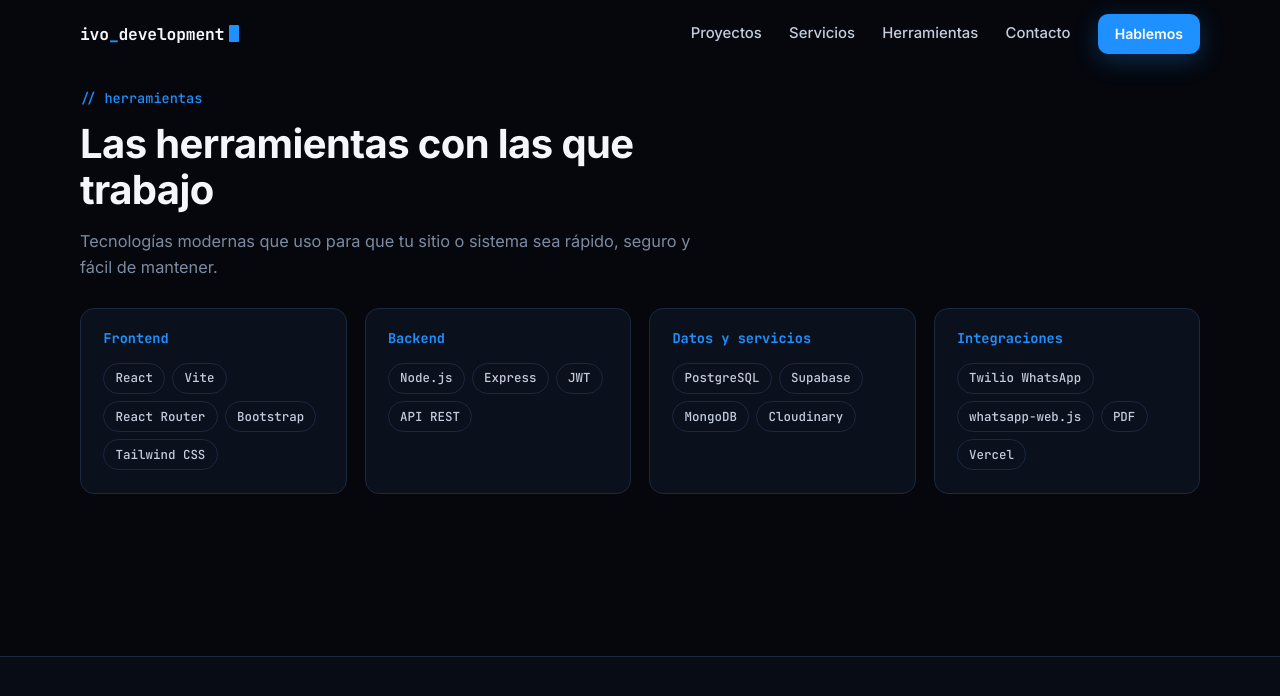
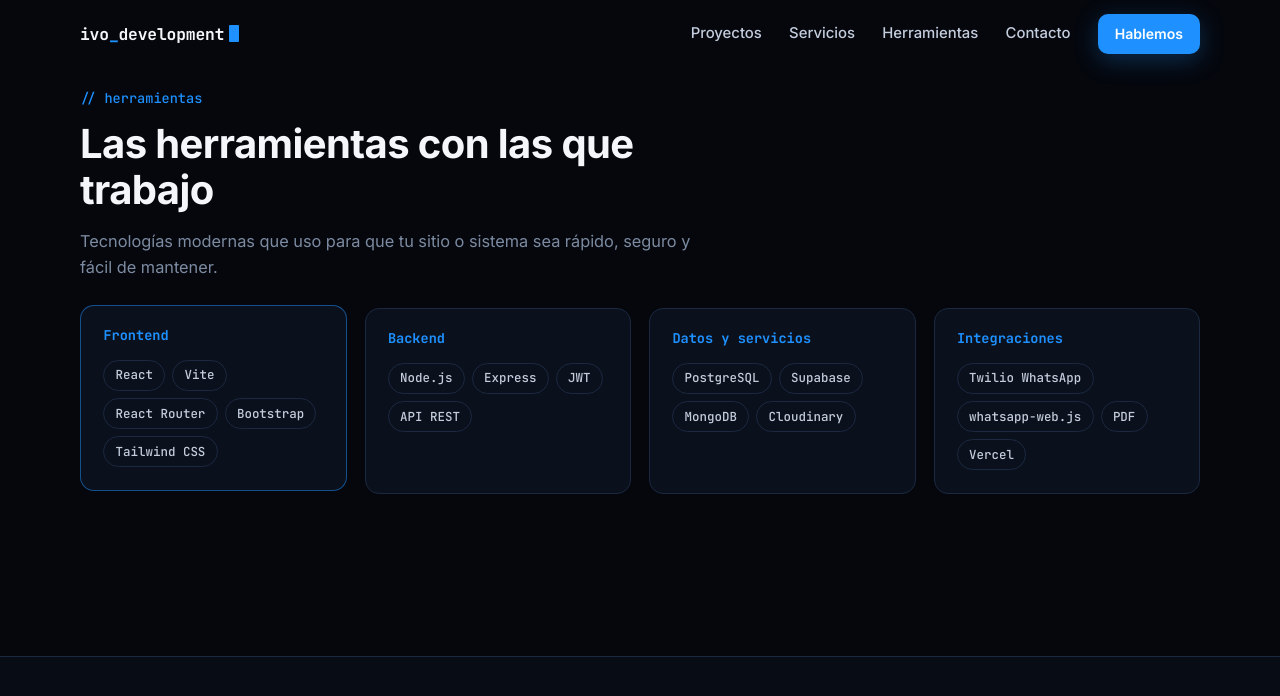
Before and after one commit to ivo99o/portfolio-ivodevelopment, a React (Vite) app: page / in a window 1280 px wide. In both pictures the pointer is over the element 213 px from the left and 2736 px from the top of the page. Shown: the part 2336-3032 px from the top of the page. Built offline with nearby package versions, Linux system fonts and the light colour scheme.

Commit message:
Agregar a las tarjetas de herramientas el mismo hover que tienen las de servicios

```diff
--- a/src/estilos/secciones.css
+++ b/src/estilos/secciones.css
@@ -517,6 +517,12 @@
   border: 1px solid var(--borde);
   border-radius: var(--radio);
   background: var(--superficie);
+  transition: border-color 0.2s ease, transform 0.2s ease;
+}
+
+.stack-grupo:hover {
+  border-color: rgba(30, 144, 255, 0.5);
+  transform: translateY(-3px);
 }
 
 .stack-grupo h3 {
```
